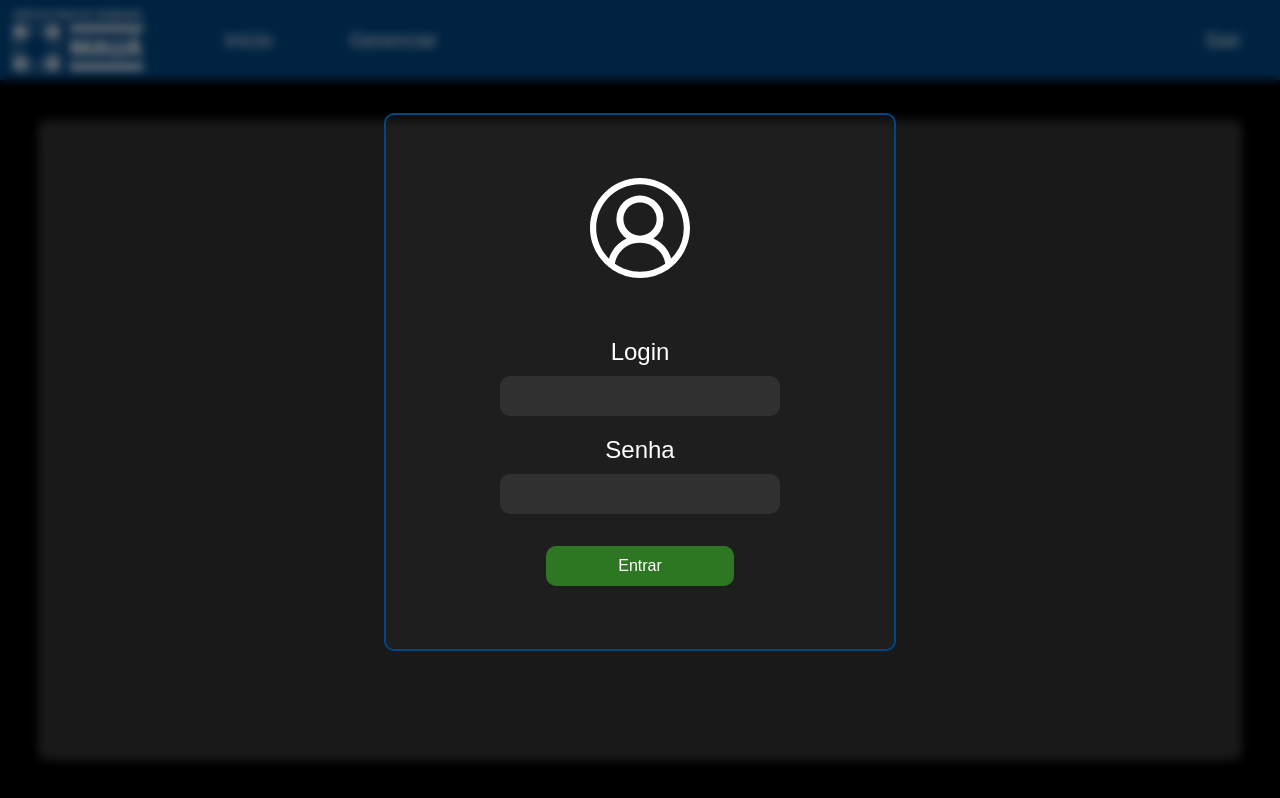
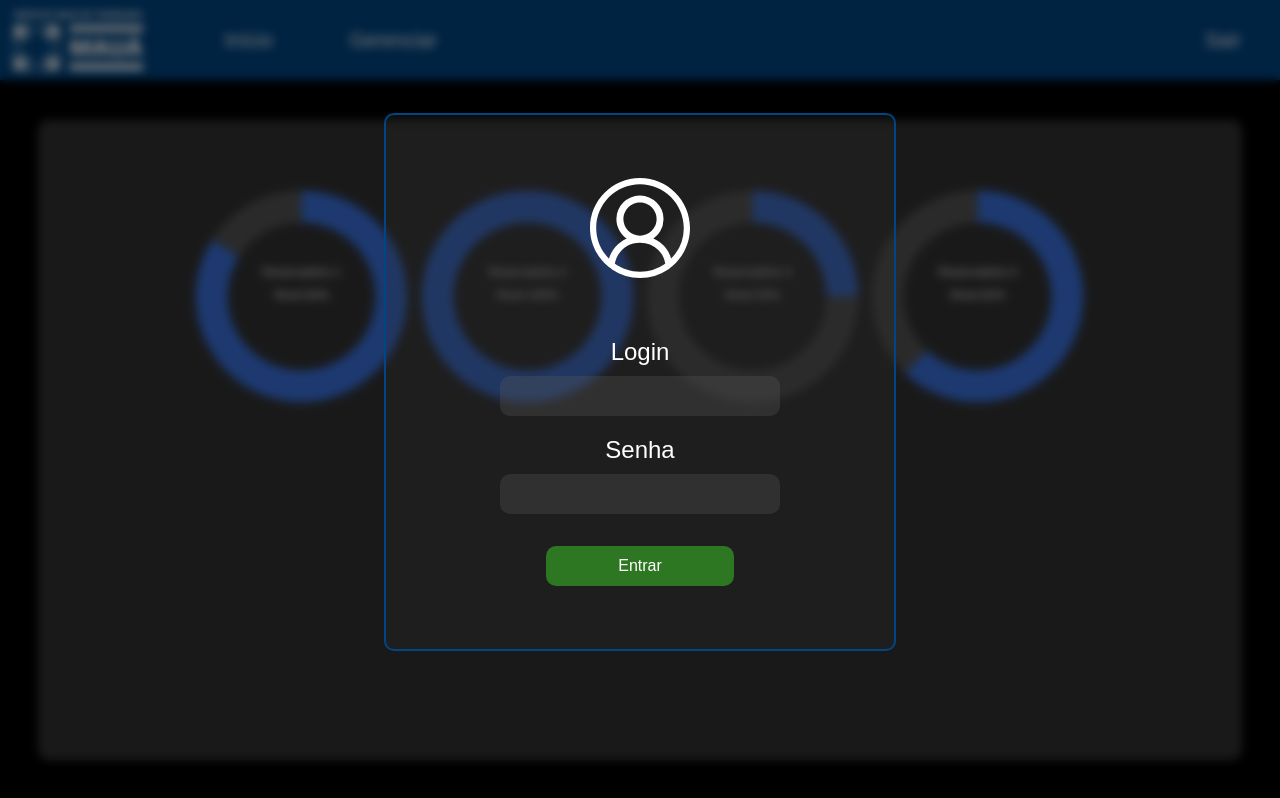
Before and after one commit to leo-gc/PI-dashboard-frontend, a React (Vite) app: page / in a window 1280 px wide. Built offline with nearby package versions, Linux system fonts and the light colour scheme.

Commit message:
added favicon and added donut chart into main container

```diff
--- a/index.html
+++ b/index.html
@@ -2,12 +2,12 @@
 <html lang="en">
   <head>
     <meta charset="UTF-8" />
-    <link rel="icon" type="image/svg+xml" href="/vite.svg" />
+    <link rel="icon" href="/favicon.ico" />
     <link rel="preconnect" href="https://fonts.googleapis.com">
     <link rel="preconnect" href="https://fonts.gstatic.com" crossorigin>
     <link href="https://fonts.googleapis.com/css2?family=Poppins:ital,wght@0,100;0,200;0,300;0,400;0,500;0,600;0,700;0,800;0,900;1,100;1,200;1,300;1,400;1,500;1,600;1,700;1,800;1,900&family=Roboto:ital,wght@0,100;0,300;0,400;0,500;0,700;0,900;1,100;1,300;1,400;1,500;1,700;1,900&display=swap" rel="stylesheet">
     <meta name="viewport" content="width=device-width, initial-scale=1.0" />
-    <title>Vite + React + TS</title>
+    <title>SmartGraphs</title>
   </head>
   <body>
     <div id="root"></div>
--- a/package.json
+++ b/package.json
@@ -10,9 +10,11 @@
     "preview": "vite preview"
   },
   "dependencies": {
+    "apexcharts": "^3.49.1",
     "axios": "^1.6.8",
     "polished": "^4.3.1",
     "react": "^18.2.0",
+    "react-apexcharts": "^1.4.1",
     "react-dom": "^18.2.0",
     "react-icons": "^5.2.1",
     "react-router-dom": "^6.23.1",
--- /dev/null
+++ b/src/components/DonutChart/index.tsx
@@ -0,0 +1,61 @@
+import Chart from "react-apexcharts";
+
+interface DonutChartProps {
+  value: number
+  onClick: () => void
+  waterTankNumber: string
+}
+
+export function DonutChart({ value, onClick, waterTankNumber }: DonutChartProps) {
+  const seriesChart = [value, 100 - value]
+
+  return <div style={{ width: '20%', height: '40%', margin: 0, padding: 0 }}>
+    <Chart options={{
+    chart: {
+      type: 'donut',
+      events: {
+        dataPointSelection: () => {
+          onClick()
+        }
+      }
+    },
+    plotOptions: {
+      pie: {
+        donut: {
+          size: '70%'
+        },
+      }
+    },
+    colors: ['#3A73E1', '#555555'],
+    stroke: {
+      width: 0
+    },
+    legend: {
+      show: false
+    },
+    annotations: {
+      texts: [
+        {
+          x: '50%',
+          y: '40%',
+          text: `Reservatório ${waterTankNumber}`,
+          textAnchor: 'middle',
+          foreColor: 'white',
+          fontSize: '12px'
+        },
+        {
+          x: '50%',
+          y: '50%',
+          text: `Nível ${value}%`,
+          textAnchor: 'middle',
+          foreColor: 'white',
+          fontSize: '12px'
+        }
+      ]
+    },
+    dataLabels: {
+      enabled: false
+    }
+  }} series={seriesChart} type="donut" width="100%" height="100%" />
+    </div>
+}
--- a/src/components/MainContainer/index.tsx
+++ b/src/components/MainContainer/index.tsx
@@ -1,7 +1,17 @@
+import { DonutChart } from "../DonutChart";
 import { Container } from "./styles";
+
+
 
 export function MainContainer() {
   return <Container>
-    <h1>IMT</h1>
+      <DonutChart value={84} onClick={() => console.log('clicked')} waterTankNumber={'1'} />
+      <DonutChart value={100} onClick={() => console.log('clicked')} waterTankNumber={'2'} />
+      <DonutChart value={25} onClick={() => console.log('clicked')} waterTankNumber={'3'} />
+      <DonutChart value={62} onClick={() => console.log('clicked')} waterTankNumber={'4'} />
+      {/* <DonutChart value={46} onClick={() => console.log('clicked')} />
+      <DonutChart value={46} onClick={() => console.log('clicked')} />
+      <DonutChart value={69} onClick={() => console.log('clicked')} />
+      <DonutChart value={32} onClick={() => console.log('clicked')} /> */}
   </Container>
 }
--- a/src/components/MainContainer/styles.ts
+++ b/src/components/MainContainer/styles.ts
@@ -8,4 +8,17 @@ export const Container = styled.div`
   /* Caso queira arredondar os cantos do card */
   border-radius: 10px;
   margin-bottom: 80px;
+  display: flex;
+  justify-content: center;
+  flex-wrap: wrap;
+  padding-top: 5%;
+  padding-left: 3%;
+  padding-right: 3%;
 `
+
+export const ContainerRow = styled.div`
+  height: 50%;
+  display: flex;
+  flex-direction: row;
+  justify-content: center;
+`
--- a/src/pages/Home.tsx
+++ b/src/pages/Home.tsx
@@ -33,9 +33,9 @@ export default function Home() {
     >
         <Navbar onLogout={handleLogout}/>
         <BlankSpace>
-          <MainContainer></MainContainer>
+          <MainContainer/>
         </BlankSpace>
-        {popUpLogin === true && <PopUpLogin onLogin={handleLogin} />}
+        {popUpLogin && <PopUpLogin onLogin={handleLogin} />}
     </div>
   )
 }
```
Also changed, not shown: 2 other files (tests, documents, lock files or other folders).
